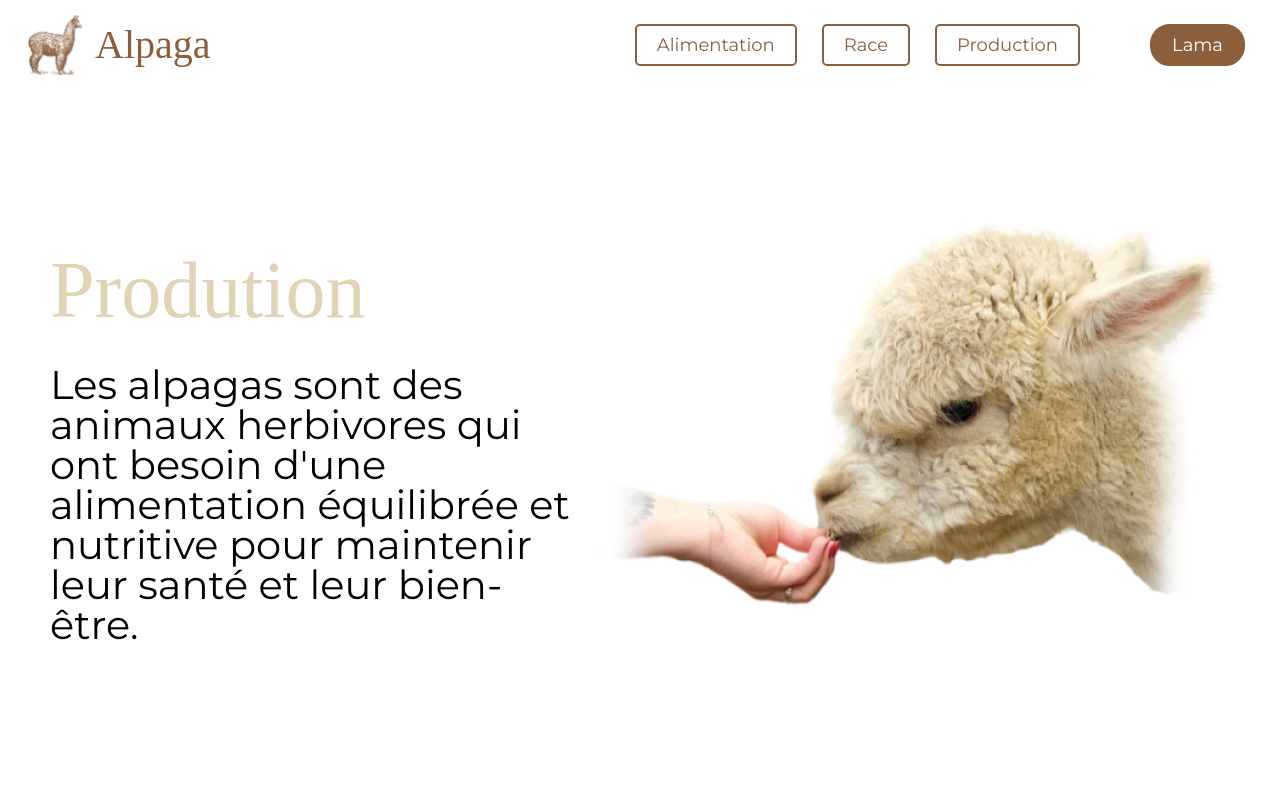
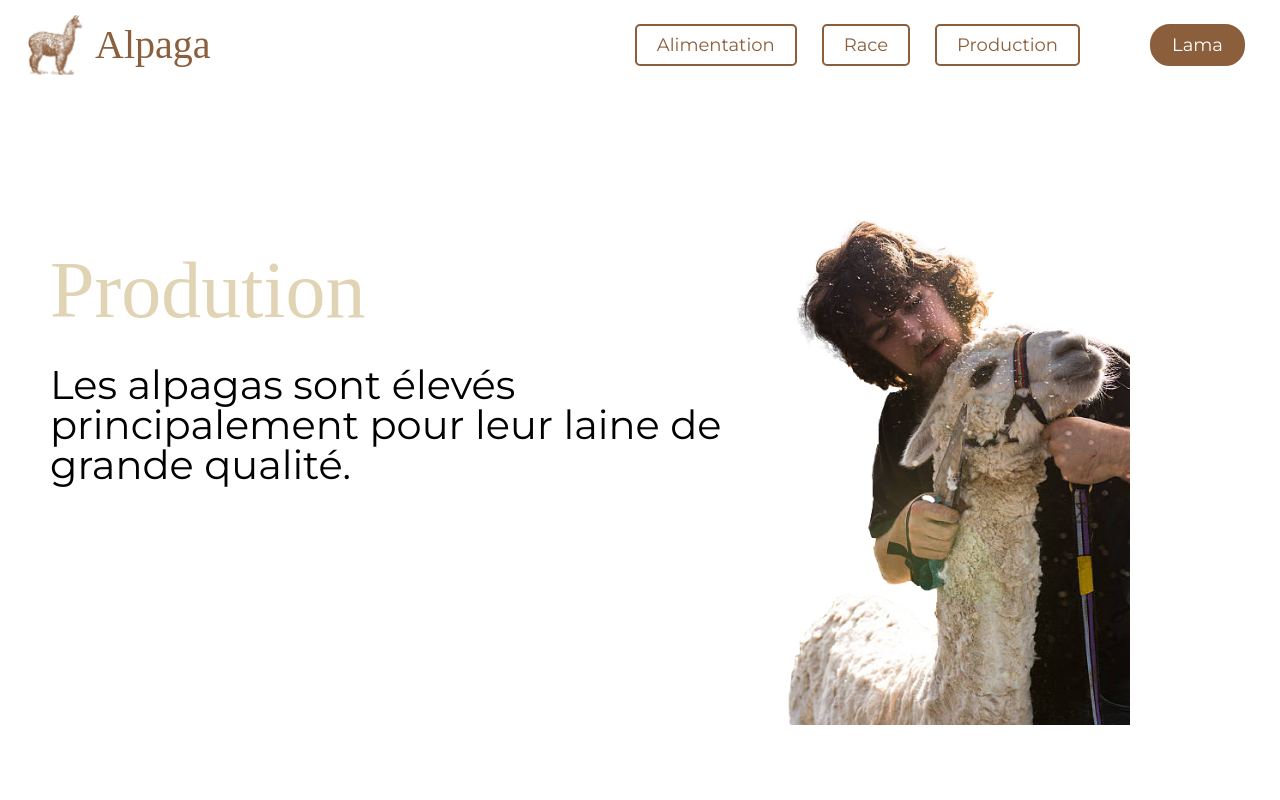
Before and after one commit to julien382/Alpaga, a React (Create React App) app: page /production in a window 1280 px wide. Shown: the top 800 px of the page. Built offline with nearby package versions, Linux system fonts and the light colour scheme; a web font is replaced by a local one.

Commit message:
add image all pages

```diff
--- a/src/pages/Lama/Lama.jsx
+++ b/src/pages/Lama/Lama.jsx
@@ -1,5 +1,5 @@
 import './Lama.css'
-import alpagaMain from "../../assets/mainAlpaga.png";
+import lamaMain from "../../assets/lama.png";
 
 import truemainAlpaga from "../../assets/mainAlpaga.png";
 import truealpaca from "../../assets/alpaca-5564884_1280_preview_rev_1.png";
@@ -57,7 +57,7 @@ const Lama = () => {
     return (
         <div className='accueil'>
             <div className='part1_Accueil'>
-                <img className='alpagaMain' src={alpagaMain} alt="alpagaMain" />
+                <img className='alpagaMain' src={lamaMain} alt="lamaMain" />
                 <div className='partTexteAccueil'>
                     <h1 className='titleAccueil font color1'>Lama</h1>
                     <p className='paragrapheTitleAccueil'>Les lamas sont des mammifères domestiqués. Ils ont été utilisés depuis longtemps pour leur viande, leur laine et leur force de travail. Ils sont appréciés comme animaux de compagnie en raison de leur nature calme et docile.</p>
--- a/src/pages/Production/Production.css
+++ b/src/pages/Production/Production.css
@@ -6,10 +6,10 @@
 }
 
 .alpagaMainProduction{
-  width: 800px;
+  width: 350px;
   transition: transform 0.5s ease;
   margin-top: 50px;
-  margin-right: 50px;
+  margin-right: 150px;
 }
 
 .alpagaMainProduction:hover{
--- a/src/pages/Production/Production.jsx
+++ b/src/pages/Production/Production.jsx
@@ -4,11 +4,9 @@ import React, { useState } from 'react';
 import ImageTracker from '../../components/ImageTracker/ImageTracker';
 
 import alpagaMain from "../../assets/alpagaAlimentation.png";
+import tonteDebout from "../../assets/tonteDebout.png";
 import notTondu from "../../assets/notTondu.png";
 import tondu from "../../assets/tondu.png";
-import alpaga from "../../assets/alpaca-4366367_1280.jpg";
-import alpaga2 from "../../assets/alpaca-5564884_1280.jpg";
-import alpaga3 from "../../assets/alpaca-gacb7ec03c_1920.jpg";
 import laine from "../../assets/laine.jpg";
 import alpagablanc from "../../assets/2alpagablanc.jpg";
 import tonte from "../../assets/tonte.jpg";
@@ -27,9 +25,9 @@ const Production = () => {
             <div className='part1_Production'>
                 <div className='partTexteProduction'>
                     <h1 className='titleProduction font color1'>Prodution</h1>
-                    <p className='paragrapheTitleProduction'>Les alpagas sont des animaux herbivores qui ont besoin d'une alimentation équilibrée et nutritive pour maintenir leur santé et leur bien-être.</p>
+                    <p className='paragrapheTitleProduction'>Les alpagas sont élevés principalement pour leur laine de grande qualité.</p>
                 </div>
-                <img className='alpagaMainProduction' src={alpagaMain} alt={alpagaMain} />
+                <img className='alpagaMainProduction' src={tonteDebout} alt={alpagaMain} />
             </div>
             <div className='productionImages'>
               <ImageTracker image={alpagablanc} />
```
Also changed, not shown: src/assets/lama.png (added), src/assets/tonteDebout.png (added).
